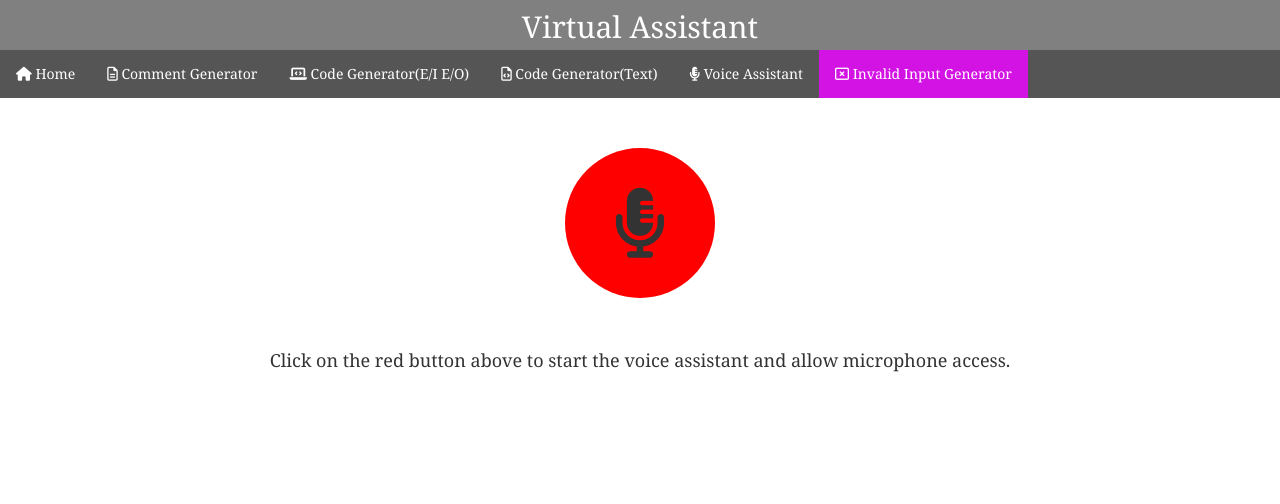
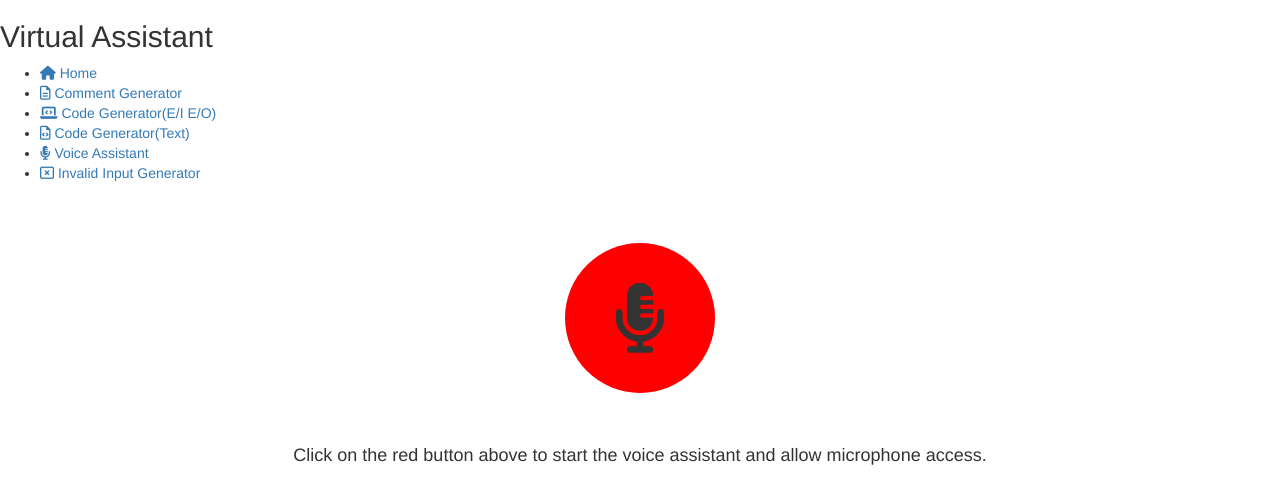
Before and after one commit to H-Ding-Xue/Virtual-assistant-for-programmers, a Flask app: page /voicebot in a window 1280 px wide. Shown: the top 504 px of the page. Run offline with Flask 2, Linux system fonts and the light colour scheme; some libraries are stand-ins or nearby versions.

Commit message:
Update voicebot.css
removed unnecessary css

```diff
--- a/FYP_code/static/styles/voicebot.css
+++ b/FYP_code/static/styles/voicebot.css
@@ -1,83 +1,3 @@
-#div1 {
-  background-color: grey;
-  height: 50px;
-  width: 100%;
-}
-
-header {
-  background-image: url('../homebackground.png');
-  height: 500px;
-  width: 100%;
-}
-
-body{
-  font-family: 'Georgia', sans-serif !important;
-  margin:0;
-}
-
-#h2_1 {
-  margin:0;
-  padding:10px;
-  text-align: center;
-  color:white;
-}
-
-/*--------------------------------------------------------------
-css for nav bar
---------------------------------------------------------------*/
-
-ul.topnav {
-  list-style-type: none;
-  margin: 0;
-  padding: 0;
-  overflow: hidden;
-  background-color: rgb(85,85,85)
-}
-
-ul.topnav li {
-    float: left;
-}
-
-ul.topnav li a {
-  display: block;
-  color: white;
-  text-align: center;
-  padding: 14px 16px;
-  text-decoration: none;
-}
-
-ul.topnav li a:hover:not(.active) {background-color: #111;}
-
-/* Active colours */
-#l1 a.active {
-  background-color:rgb(17, 173, 17);
-}
-#l2 a.active {
-  background-color:rgb(24, 159, 221);
-}
-#l3 a.active {
-  background-color:rgb(218, 122, 13);
-}
-#l4 a.active {
-  background-color:rgb(65, 66, 65);
-}
-#l5 a.active {
-  background-color:rgb(210, 19, 228);
-}
-
-ul.topnav li.right {
-  float: right;
-}
-
-@media screen and (max-width: 600px) {
-  ul.topnav li.right,
-  ul.topnav li {float: none;}
-}
-
-/*--------------------------------------------------------------
-css for voice bot
---------------------------------------------------------------*/
-
 #button {
   display: flex;
   justify-content: center;
```
